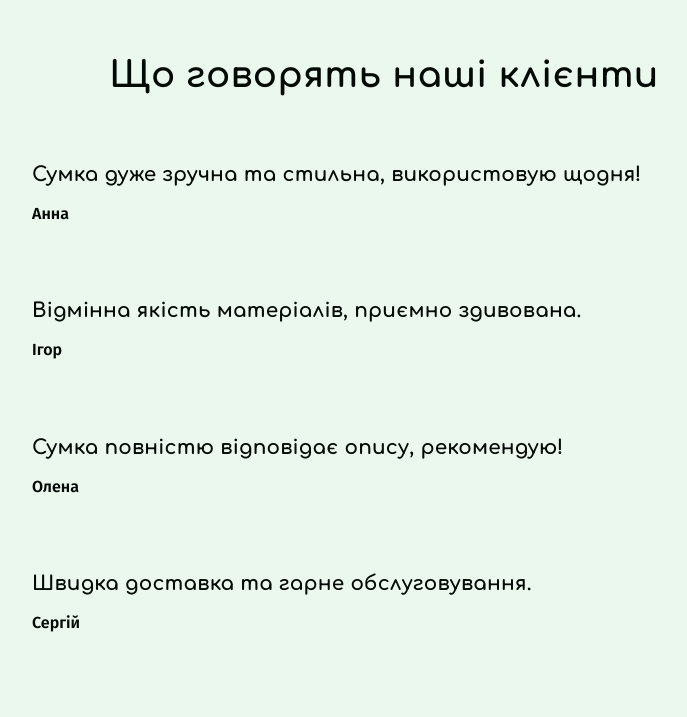
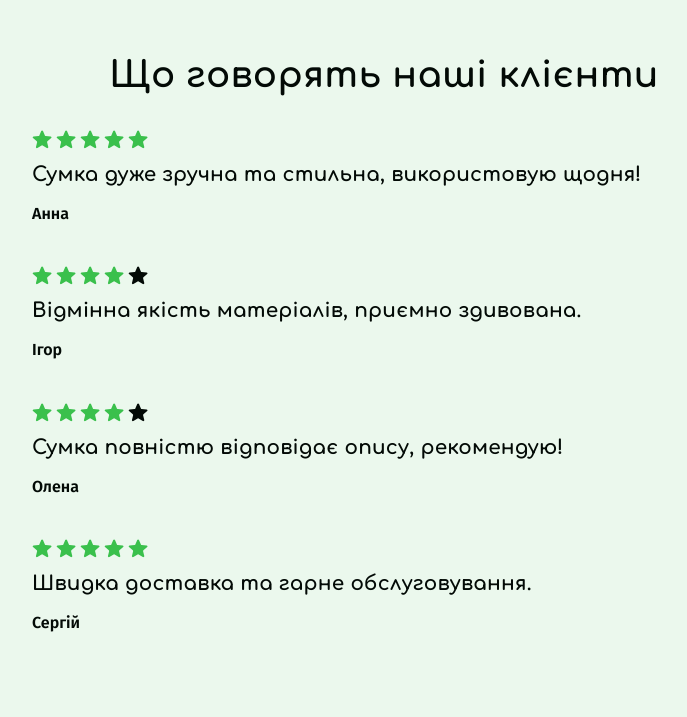
Before and after one commit to Slavik199/team-project-eco-14, a plain HTML site: page index.html in a window 1280 px wide. Shown: the part 2220-2937 px from the top of the page, without its empty margins (256-943 px from the left). Drawn offline with nearby package versions, Linux system fonts and the light colour scheme.

Commit message:
Deploying to gh-pages from @ Slavik199/team-project-eco-14@da3529444fbab054048751d789138d9e3e23824e 🚀

```diff
--- a/index.html
+++ b/index.html
@@ -180,19 +180,19 @@
       <li class="feedbacks-item">
         <div class="feedbacks-stars">
           <svg class="icon-stars" width="20" height="19">
-            <use href="/team-project-eco-14/assets/sprite-Ddb5Fx-B.svg#icon-star"></use>
+            <use href="/team-project-eco-14/assets/sprite-Ddb5Fx-B.svg#icon-stars"></use>
           </svg>
           <svg class="icon-stars" width="20" height="19">
-            <use href="/team-project-eco-14/assets/sprite-Ddb5Fx-B.svg#icon-star"></use>
+            <use href="/team-project-eco-14/assets/sprite-Ddb5Fx-B.svg#icon-stars"></use>
           </svg>
           <svg class="icon-stars" width="20" height="19">
-            <use href="/team-project-eco-14/assets/sprite-Ddb5Fx-B.svg#icon-star"></use>
+            <use href="/team-project-eco-14/assets/sprite-Ddb5Fx-B.svg#icon-stars"></use>
           </svg>
           <svg class="icon-stars" width="20" height="19">
-            <use href="/team-project-eco-14/assets/sprite-Ddb5Fx-B.svg#icon-star"></use>
+            <use href="/team-project-eco-14/assets/sprite-Ddb5Fx-B.svg#icon-stars"></use>
           </svg>
           <svg class="icon-stars" width="20" height="19">
-            <use href="/team-project-eco-14/assets/sprite-Ddb5Fx-B.svg#icon-star"></use>
+            <use href="/team-project-eco-14/assets/sprite-Ddb5Fx-B.svg#icon-stars"></use>
           </svg>
         </div>
         <p class="feedbacks-text">
@@ -203,19 +203,19 @@
       <li class="feedbacks-item">
         <div class="feedbacks-stars">
           <svg class="icon-stars" width="20" height="19">
-            <use href="/team-project-eco-14/assets/sprite-Ddb5Fx-B.svg#icon-star"></use>
+            <use href="/team-project-eco-14/assets/sprite-Ddb5Fx-B.svg#icon-stars"></use>
           </svg>
           <svg class="icon-stars" width="20" height="19">
-            <use href="/team-project-eco-14/assets/sprite-Ddb5Fx-B.svg#icon-star"></use>
+            <use href="/team-project-eco-14/assets/sprite-Ddb5Fx-B.svg#icon-stars"></use>
           </svg>
           <svg class="icon-stars" width="20" height="19">
-            <use href="/team-project-eco-14/assets/sprite-Ddb5Fx-B.svg#icon-star"></use>
+            <use href="/team-project-eco-14/assets/sprite-Ddb5Fx-B.svg#icon-stars"></use>
           </svg>
           <svg class="icon-stars" width="20" height="19">
-            <use href="/team-project-eco-14/assets/sprite-Ddb5Fx-B.svg#icon-star"></use>
+            <use href="/team-project-eco-14/assets/sprite-Ddb5Fx-B.svg#icon-stars"></use>
           </svg>
           <svg class="icon-stars accent-dark" width="20" height="19">
-            <use href="/team-project-eco-14/assets/sprite-Ddb5Fx-B.svg#icon-star"></use>
+            <use href="/team-project-eco-14/assets/sprite-Ddb5Fx-B.svg#icon-stars"></use>
           </svg>
         </div>
         <p class="feedbacks-text">
@@ -226,19 +226,19 @@
       <li class="feedbacks-item">
         <div class="feedbacks-stars">
           <svg class="icon-stars" width="20" height="19">
-            <use href="/team-project-eco-14/assets/sprite-Ddb5Fx-B.svg#icon-star"></use>
+            <use href="/team-project-eco-14/assets/sprite-Ddb5Fx-B.svg#icon-stars"></use>
           </svg>
           <svg class="icon-stars" width="20" height="19">
-            <use href="/team-project-eco-14/assets/sprite-Ddb5Fx-B.svg#icon-star"></use>
+            <use href="/team-project-eco-14/assets/sprite-Ddb5Fx-B.svg#icon-stars"></use>
           </svg>
           <svg class="icon-stars" width="20" height="19">
-            <use href="/team-project-eco-14/assets/sprite-Ddb5Fx-B.svg#icon-star"></use>
+            <use href="/team-project-eco-14/assets/sprite-Ddb5Fx-B.svg#icon-stars"></use>
           </svg>
           <svg class="icon-stars" width="20" height="19">
-            <use href="/team-project-eco-14/assets/sprite-Ddb5Fx-B.svg#icon-star"></use>
+            <use href="/team-project-eco-14/assets/sprite-Ddb5Fx-B.svg#icon-stars"></use>
           </svg>
           <svg class="icon-stars accent-dark" width="20" height="19">
-            <use href="/team-project-eco-14/assets/sprite-Ddb5Fx-B.svg#icon-star"></use>
+            <use href="/team-project-eco-14/assets/sprite-Ddb5Fx-B.svg#icon-stars"></use>
           </svg>
         </div>
         <p class="feedbacks-text">
@@ -249,19 +249,19 @@
       <li class="feedbacks-item">
         <div class="feedbacks-stars">
           <svg class="icon-stars" width="20" height="19">
-            <use href="/team-project-eco-14/assets/sprite-Ddb5Fx-B.svg#icon-star"></use>
+            <use href="/team-project-eco-14/assets/sprite-Ddb5Fx-B.svg#icon-stars"></use>
           </svg>
           <svg class="icon-stars" width="20" height="19">
-            <use href="/team-project-eco-14/assets/sprite-Ddb5Fx-B.svg#icon-star"></use>
+            <use href="/team-project-eco-14/assets/sprite-Ddb5Fx-B.svg#icon-stars"></use>
           </svg>
           <svg class="icon-stars" width="20" height="19">
-            <use href="/team-project-eco-14/assets/sprite-Ddb5Fx-B.svg#icon-star"></use>
+            <use href="/team-project-eco-14/assets/sprite-Ddb5Fx-B.svg#icon-stars"></use>
           </svg>
           <svg class="icon-stars" width="20" height="19">
-            <use href="/team-project-eco-14/assets/sprite-Ddb5Fx-B.svg#icon-star"></use>
+            <use href="/team-project-eco-14/assets/sprite-Ddb5Fx-B.svg#icon-stars"></use>
           </svg>
           <svg class="icon-stars" width="20" height="19">
-            <use href="/team-project-eco-14/assets/sprite-Ddb5Fx-B.svg#icon-star"></use>
+            <use href="/team-project-eco-14/assets/sprite-Ddb5Fx-B.svg#icon-stars"></use>
           </svg>
         </div>
         <p class="feedbacks-text">Швидка доставка та гарне обслуговування.</p>
```
